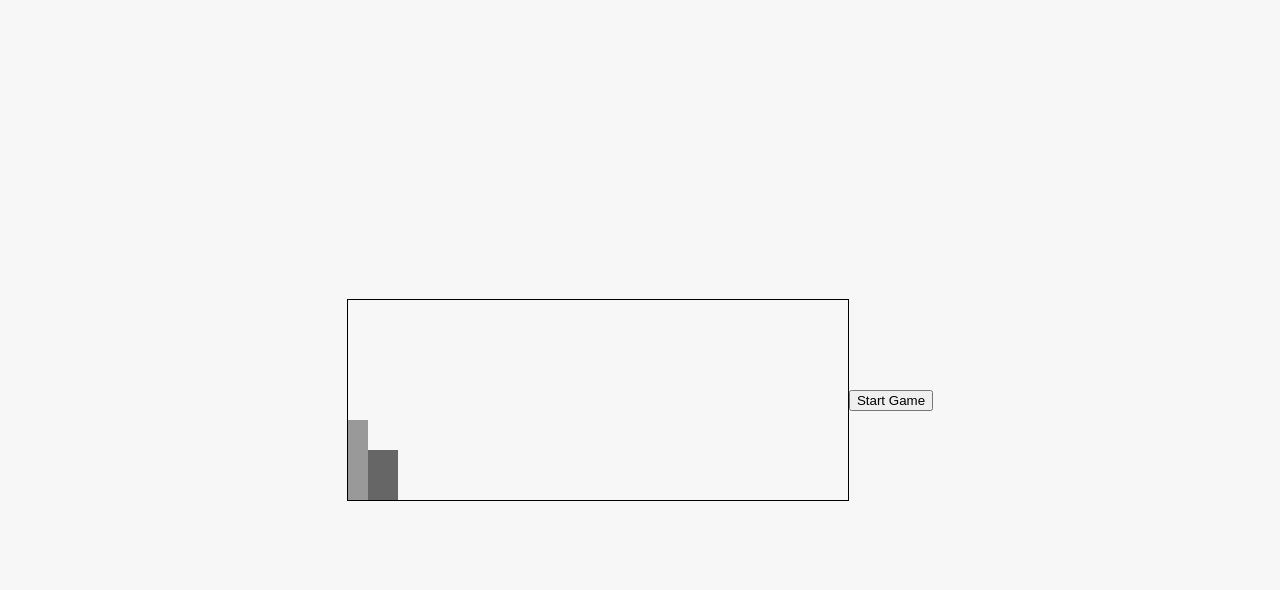
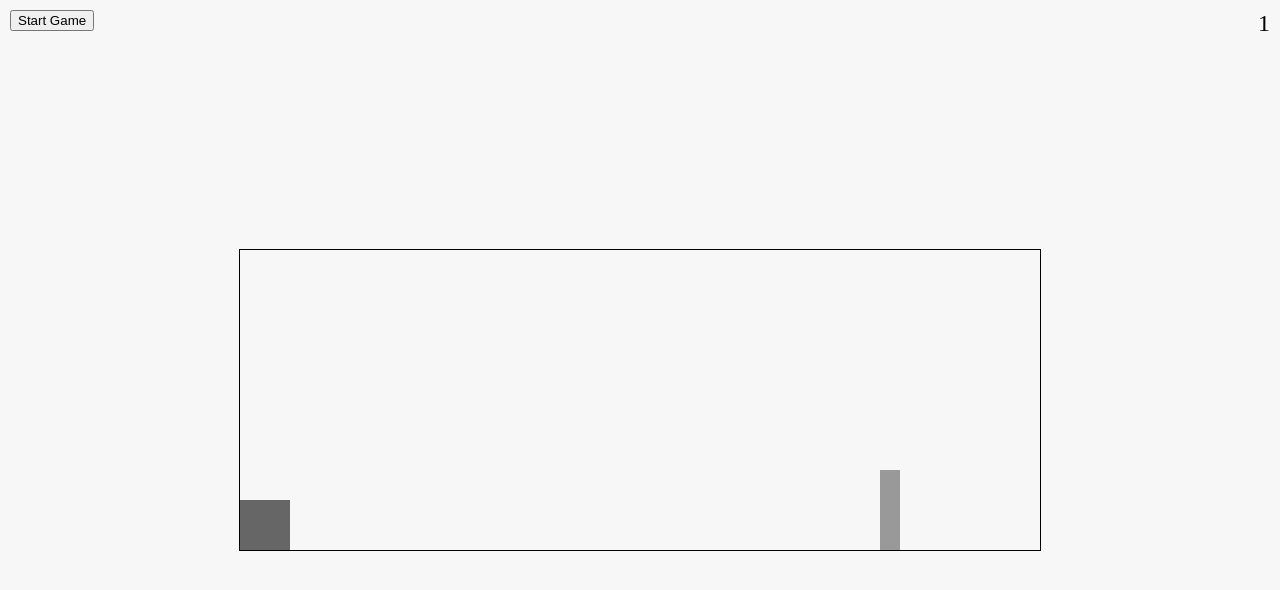
Before and after one commit to aslin-joel-r/GPT-Dino-Game, a plain HTML site: page index.html in a window 1280 px wide. Drawn offline with Linux system fonts and the light colour scheme.

Commit message:
some issues

```diff
--- a/index.html
+++ b/index.html
@@ -6,8 +6,9 @@
 <body>
     <div id="game-container">
         <div id="dino"></div>
-        <div class="obstacle"></div>
+        <div id="obstacle"></div>
     </div>
+    <div id="score">0</div>
     <button onclick="startGame()">Start Game</button>
     <script src="script.js"></script>
 </body>
--- a/script.js
+++ b/script.js
@@ -1,12 +1,15 @@
 let dino = document.getElementById("dino");
-let obstacle = document.querySelector(".obstacle");
+let obstacle = document.getElementById("obstacle");
 let gameContainer = document.getElementById("game-container");
+let scoreDisplay = document.getElementById("score");
 let isJumping = false;
+let score = 0;
 
 function startGame() {
     document.querySelector("button").disabled = true;
+    score = 0;
+    scoreDisplay.textContent = score;
     jump();
-    createObstacle();
 }
 
 function jump() {
@@ -33,21 +36,25 @@ function jump() {
     }
 }
 
-function createObstacle() {
-    let obstacleLeft = 500;
+function moveObstacle() {
+    let obstacleLeft = 800;
     let obstacleInterval = setInterval(function() {
         if (obstacleLeft > -20) {
             obstacle.style.left = obstacleLeft + "px";
             obstacleLeft -= 10;
         } else {
             clearInterval(obstacleInterval);
-            obstacleLeft = 500;
-            createObstacle();
+            obstacleLeft = 800;
+            score++;
+            scoreDisplay.textContent = score;
+            moveObstacle();
         }
 
         if (obstacleLeft < 80 && obstacleLeft > 0 && dino.style.bottom == "0px") {
-            alert("Game Over!");
+            alert("Game Over! Score: " + score);
             document.location.reload();
         }
     }, 50);
 }
+
+moveObstacle();
--- a/styles.css
+++ b/styles.css
@@ -9,8 +9,8 @@ body {
 
 #game-container {
     position: relative;
-    width: 500px;
-    height: 200px;
+    width: 800px;
+    height: 300px;
     border: 1px solid #000;
 }
 
@@ -22,10 +22,23 @@ body {
     background-color: #666;
 }
 
-.obstacle {
+#obstacle {
     position: absolute;
     bottom: 0;
     width: 20px;
     height: 80px;
     background-color: #999;
 }
+
+#score {
+    position: absolute;
+    top: 10px;
+    right: 10px;
+    font-size: 24px;
+}
+
+button {
+    position: absolute;
+    top: 10px;
+    left: 10px;
+}
```
